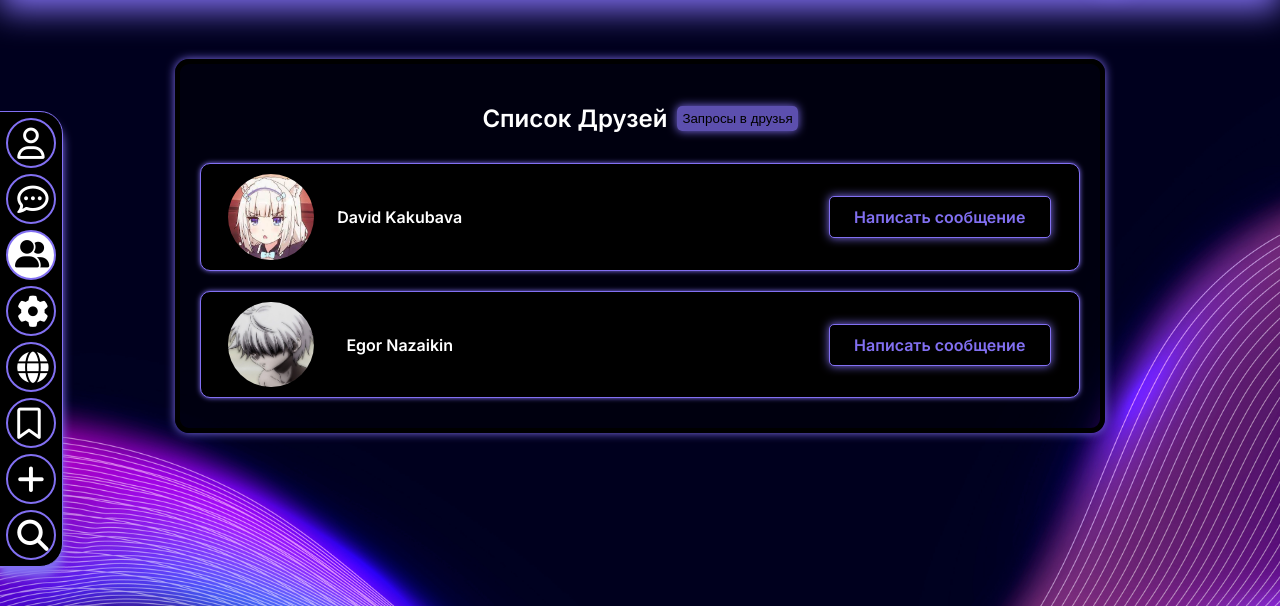
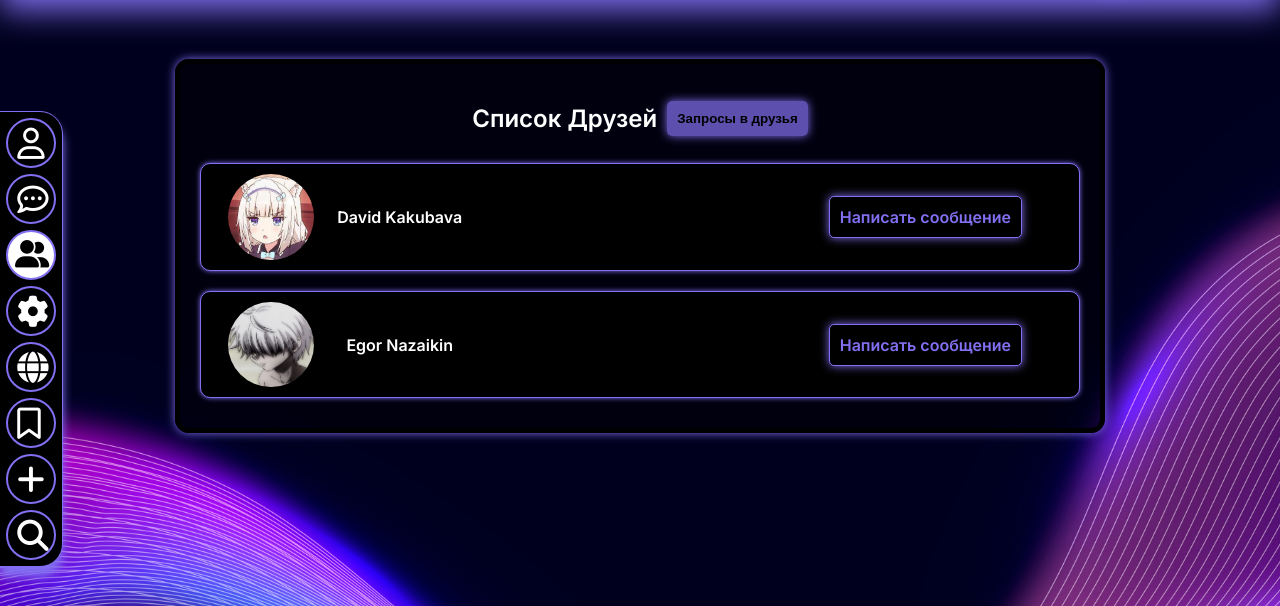
Before and after one commit to 101lLEOl101/Goodchat, a Django app: page /friendlist/1 in a window 1280 px wide. Shown: the part 61-667 px from the top of the page. Run offline with Django 4.2, Linux system fonts and the light colour scheme; a user stored in the database is signed in; data comes from the database, SQL or seed files in the repository; some libraries are stand-ins or nearby versions.

Commit message:
Пофикшено отображение кнопок

```diff
--- a/main/static/css/friendlist.css
+++ b/main/static/css/friendlist.css
@@ -52,7 +52,6 @@ a{
 
 .button_write{
     display:block;
-    width: 200px;
     padding: 10px;
     border-radius: 5px;
     background-color: black;
@@ -147,7 +146,8 @@ a{
 
 .btn_request_h2{
     margin-left: 10px;
-    padding: 5px;
+    font-weight: bold;
+    padding: 10px;
     background-color: rgba(131, 113, 242, 0.70);
     border: none;
     border-radius: 5px;
@@ -156,9 +156,9 @@ a{
 }
 
 .accept{
-    left:24%;
+    left:44%;
 }
 
 .reject{
-    left:25%;
+    left:45%;
 }
```
